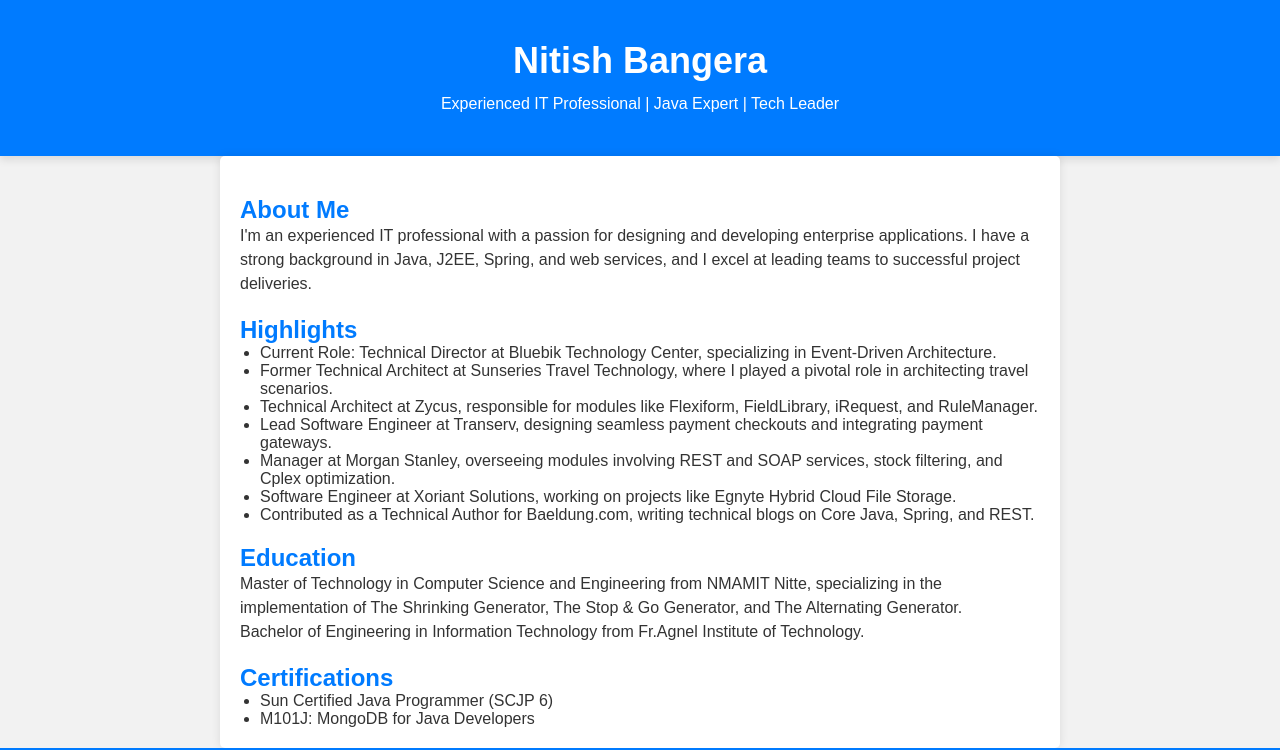
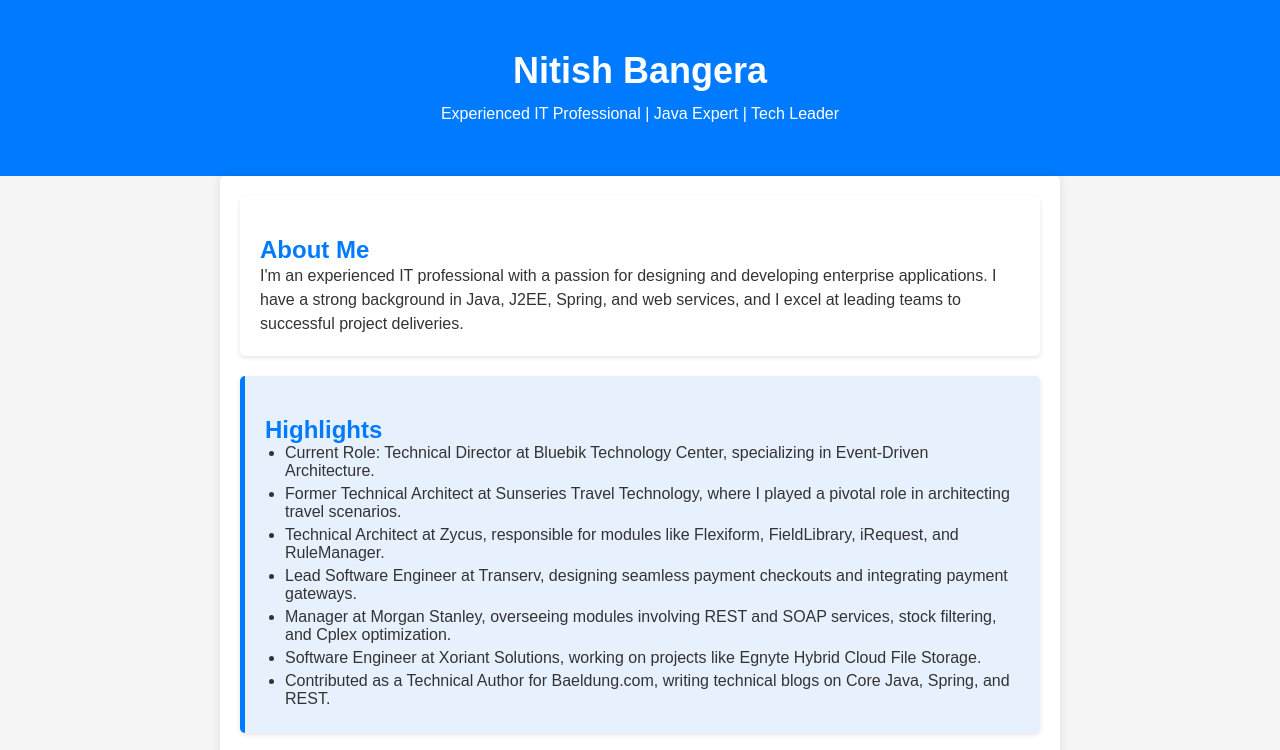
Before and after one commit to NitishBangera/nitishbangera.github.io, a plain HTML site: page index.html in a window 1280 px wide. Shown: the top 750 px of the page. Drawn offline with Linux system fonts and the light colour scheme.

Commit message:
Update style.css

```diff
--- a/style.css
+++ b/style.css
@@ -6,23 +6,22 @@
 
 /* Set background color, text color, and font */
 body {
-    background-color: #f2f2f2;
+    background-color: #f5f5f5;
     color: #333;
-    font-family: 'Arial', sans-serif;
+    font-family: Arial, sans-serif;
 }
 
 /* Style the header */
 header {
-    background-color: #007BFF;
+    background: #007BFF;
     color: #fff;
     text-align: center;
-    padding: 40px 0;
-    box-shadow: 0 4px 8px rgba(0, 0, 0, 0.1);
+    padding: 50px 0;
 }
 
 /* Style header content */
 .header-content {
-    max-width: 600px;
+    max-width: 800px;
     margin: 0 auto;
 }
 
@@ -62,8 +61,54 @@
 /* Style footer */
 footer {
     text-align: center;
-    padding: 10px 0;
+    padding: 20px 0;
     background-color: #007BFF;
     color: #fff;
     font-size: 14px;
 }
+
+/* Custom styles */
+/* Add a background and padding to each section */
+section {
+    background-color: #fff;
+    padding: 20px;
+    margin-bottom: 20px;
+    border-radius: 5px;
+    box-shadow: 0 2px 4px rgba(0, 0, 0, 0.1);
+}
+
+/* Style the highlights section with a light blue background */
+#highlights {
+    background-color: #e7f0fd;
+    padding: 20px;
+    border-left: 5px solid #007BFF;
+}
+
+/* Style the education section with a light gray background */
+#education {
+    background-color: #f2f2f2;
+    padding: 20px;
+    border-left: 5px solid #777;
+}
+
+/* Style the certifications section with a light yellow background */
+#certifications {
+    background-color: #fff7e2;
+    padding: 20px;
+    border-left: 5px solid #ffbf00;
+}
+
+/* Add a little extra space between list items */
+li {
+    margin-bottom: 5px;
+}
+
+/* Style links */
+a {
+    color: #007BFF;
+    text-decoration: none;
+}
+
+a:hover {
+    text-decoration: underline;
+}
```
